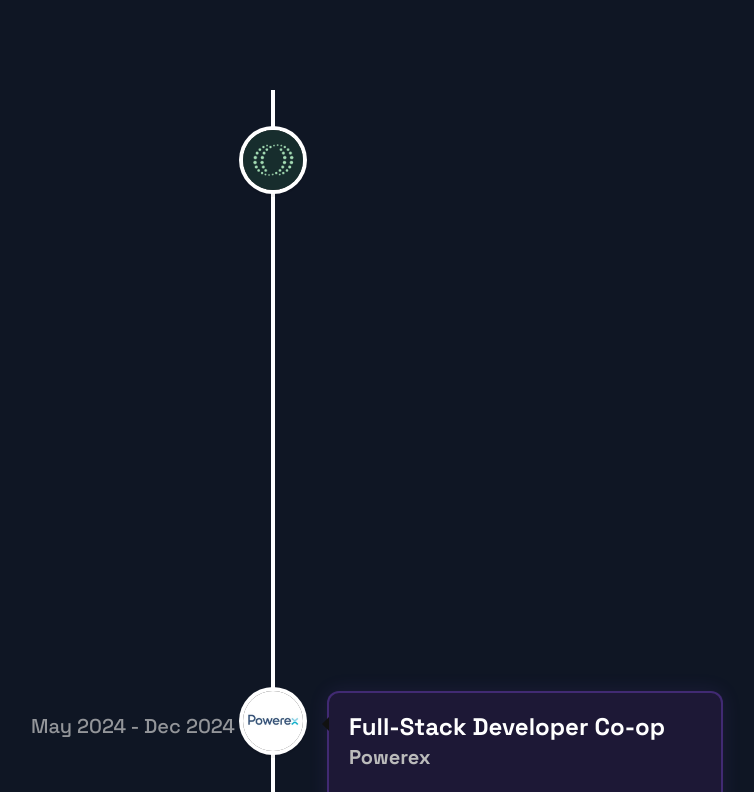
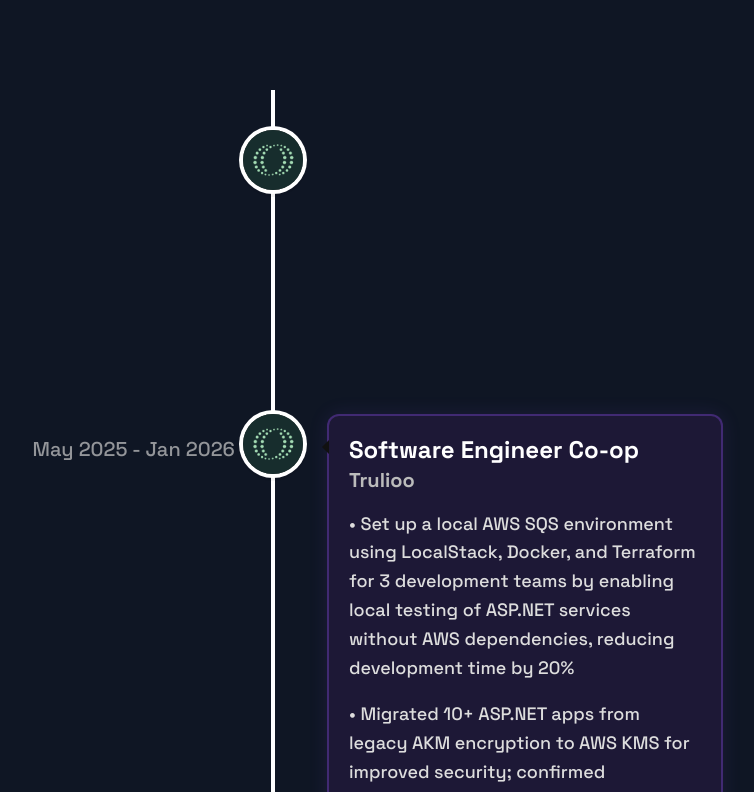
Before and after one commit to seanyoon814/personal_portfolio, a Next.js app: page / in a window 1280 px wide. Shown: the part 1800-2592 px from the top of the page, without its empty margins (367-1121 px from the left). Built offline with nearby package versions, Linux system fonts and the light colour scheme.

Commit message:
add work experience

```diff
--- a/src/constants/constants.js
+++ b/src/constants/constants.js
@@ -1,8 +1,30 @@
 export const WORK_EXPERIENCE = [
+  {
+    title: 'Software Engineer I',
+    subtitle: 'Trulioo',
+    date: 'Jan 2026 - Present',
+    description:
+    [
+      'Currently working here! Most of my development revolves around .NET 8, AWS, and MySQL.',
+    ],
+    icon: (
+      <img
+        src="/images/trulioo.png"
+        alt="Trulioo"
+        style={{
+          width: '100%',
+          height: '100%',
+          objectFit: 'cover',
+          padding: '0',
+          borderRadius: '50%',
+        }}
+      />
+    ),
+  },
   {
     title: 'Software Engineer Co-op',
     subtitle: 'Trulioo',
-    date: 'May 2025 - Present',
+    date: 'May 2025 - Jan 2026',
     description:
     [
       'Set up a local AWS SQS environment using LocalStack, Docker, and Terraform for 3 development teams by enabling local testing of ASP.NET services without AWS dependencies, reducing development time by 20%',
```
